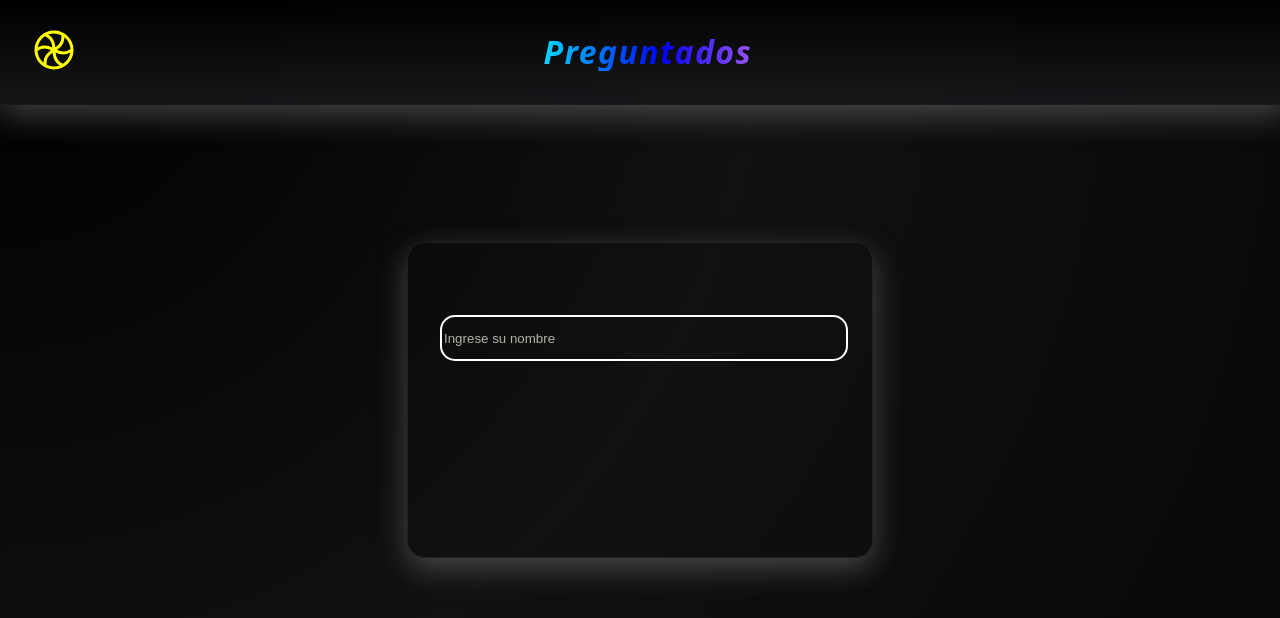
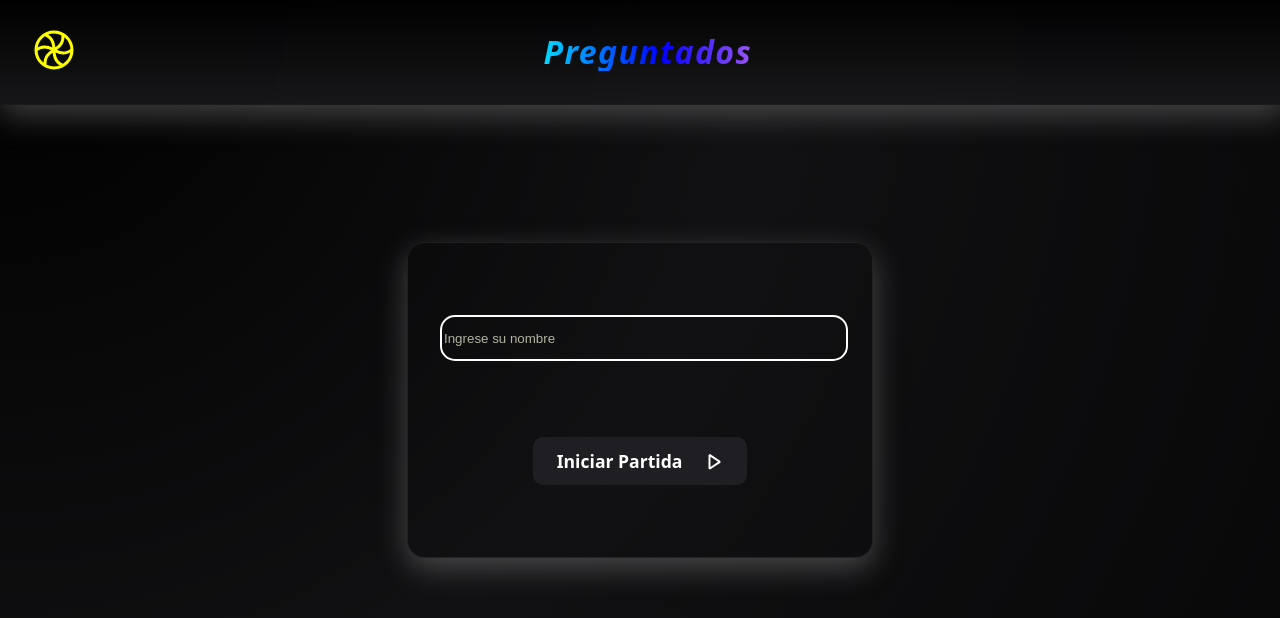
Before and after one commit to HeldyisAE/Tarea01_Lenguajes_De_Programacion, a React (Vite) app in the folder client/: page / in a window 1280 px wide. Shown: the top 618 px of the page. Built offline with nearby package versions, Linux system fonts and the light colour scheme; no server answers.

Commit message:
Agrega el botón de inicio de partida

```diff
--- /dev/null
+++ b/client/src/components/StartButton.css
@@ -0,0 +1,44 @@
+.btn-content {
+    width: 100%;
+    display: flex;
+    justify-content: center;
+    align-items: center;
+    margin-bottom: 5vh;
+}
+
+.start-button {
+    display: flex;
+    align-items: center;
+    justify-content: center;
+    gap: 20px;
+
+    padding: 12px 24px;
+
+    font-size: 1.1rem;
+    font-weight: 600;
+
+    border-radius: 10px;
+    border: none;
+
+    cursor: pointer;
+
+    background-color: #1f1f23;
+    color: white;
+
+    transition: all 0.25s ease;
+}
+
+.start-button:hover {
+    transform: scale(1.05);
+    box-shadow: 0 6px 20px rgba(255, 255, 255, 0.4);
+}
+
+.start-button:active {
+    transform: scale(0.95);
+}
+
+.icon {
+    display: flex;
+    align-items: center;
+    font-size: 1.3rem;
+}
--- /dev/null
+++ b/client/src/components/StartButton.jsx
@@ -0,0 +1,17 @@
+import "./StartButton.css"
+import { VscDebugStart } from "react-icons/vsc";
+
+function StartButton() {
+    return(
+        <div className="btn-content">
+            <button className="start-button">
+                <span>Iniciar Partida</span>
+                <span className="icon">
+                    <VscDebugStart />
+                </span>
+            </button>
+        </div>
+    );
+}
+
+export default StartButton;
--- a/client/src/pages/Home.jsx
+++ b/client/src/pages/Home.jsx
@@ -1,6 +1,7 @@
 import { useState, useEffect } from "react";
 import Header from "../components/Header";
 import InputName from "../components/InputName";
+import StartButton from "../components/StartButton";
 import "./Home.css"
 
 function Home() {
@@ -21,6 +22,7 @@ function Home() {
       <div className="card">
         <div className="card-content">
           <InputName />
+          <StartButton />
         </div>
       </div>
     </div>
```
